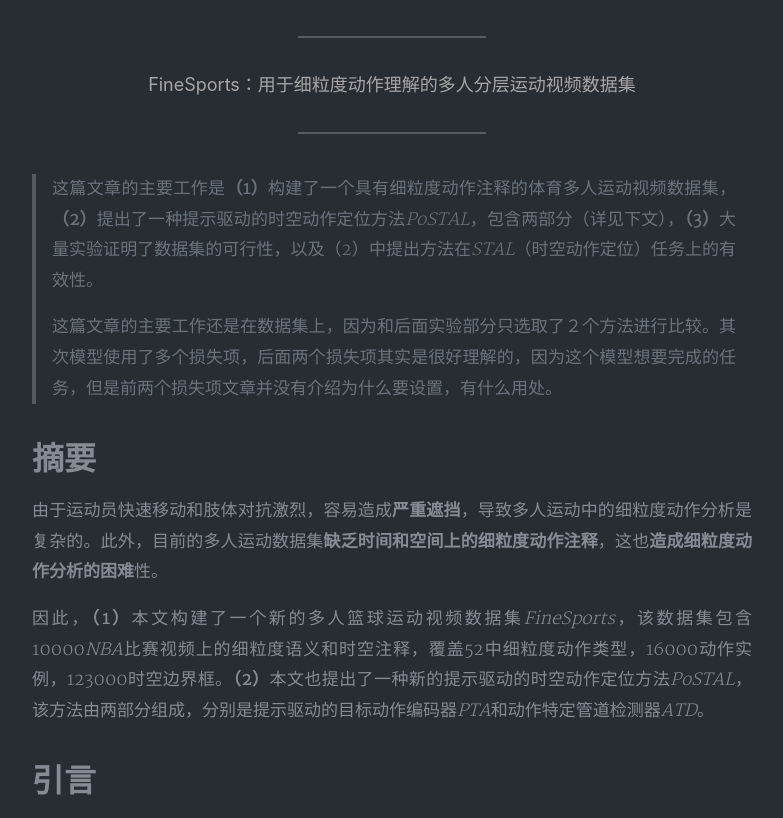
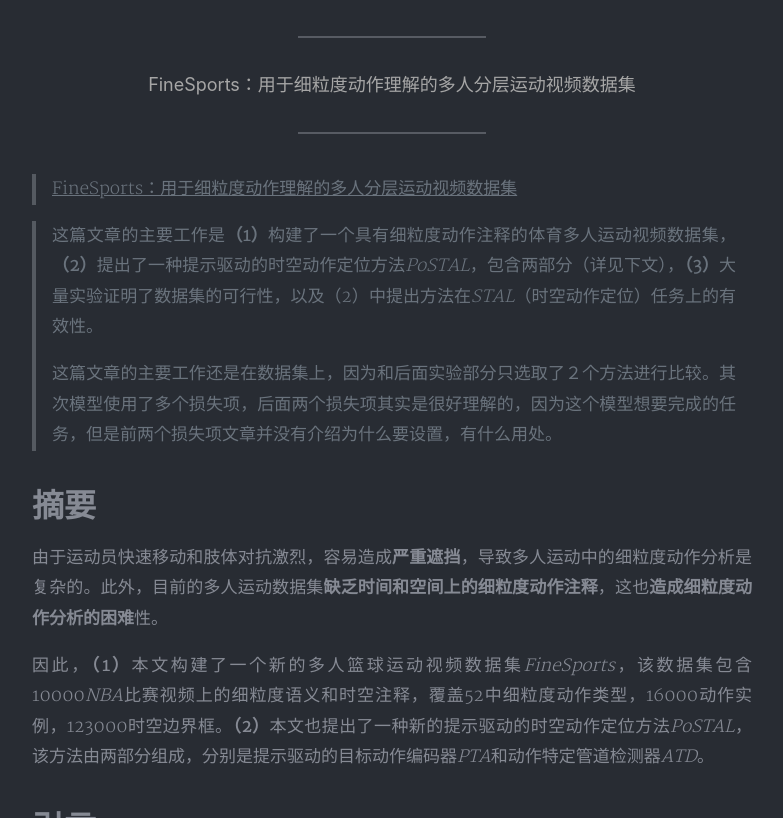
Before and after one commit to sunsun9/sunsun9.github.io, a Jekyll site: the page built from _posts/paper/2024-10-30-FineSports A Multi-person Hierarchical Sports Video Dataset for Fine-grained Action Understanding.md, in a window 1280 px wide and 900 px high, scrolled down 382 px, cut to the strip 82-900 px from the top of the window. Shown: the whole strip, without its empty margins (248-1031 px from the left). Built offline with Jekyll 4.4.1, drawn with Linux system fonts in a browser that asks for light colours; nearby versions of some CDN libraries; comment, search, counter and statistics services are not loaded; a style sheet for code colours, icons or effects is not loaded.

Commit message:
2024-10-30加论文链接

```diff
--- a/_posts/paper/2024-10-30-FineSports A Multi-person Hierarchical Sports Video Dataset for Fine-grained Action Understanding.md
+++ b/_posts/paper/2024-10-30-FineSports A Multi-person Hierarchical Sports Video Dataset for Fine-grained Action Understanding.md
@@ -7,6 +7,8 @@
 cover: 'https://pic.imgdb.cn/item/67219a81d29ded1a8cd68249.png'
 tags: 论文阅读
 ---
+
+> [FineSports：用于细粒度动作理解的多人分层运动视频数据集](https://openaccess.thecvf.com/CVPR2024)
 
 > 这篇文章的主要工作是**（1）**构建了一个具有细粒度动作注释的体育多人运动视频数据集，**（2）**提出了一种提示驱动的时空动作定位方法*PoSTAL*，包含两部分（详见下文），**（3）**大量实验证明了数据集的可行性，以及（2）中提出方法在*STAL*（时空动作定位）任务上的有效性。
 >
```
